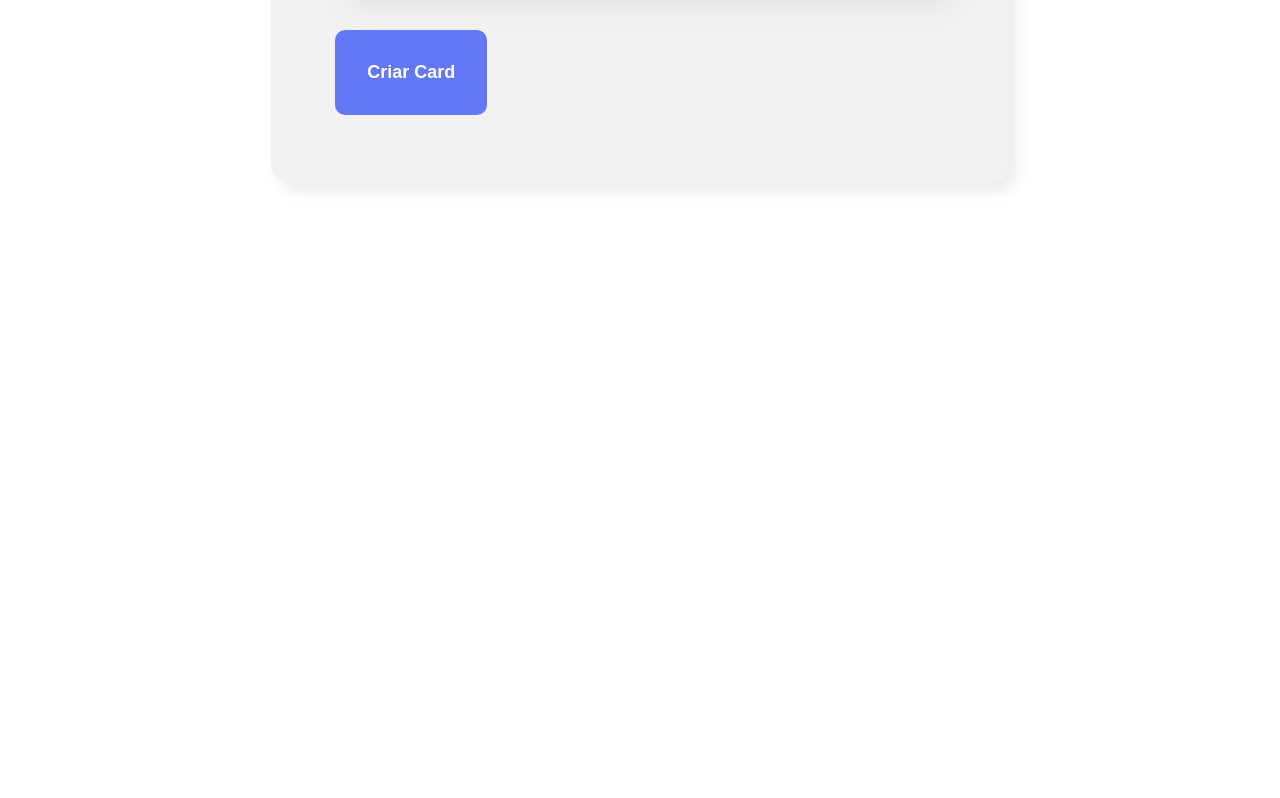
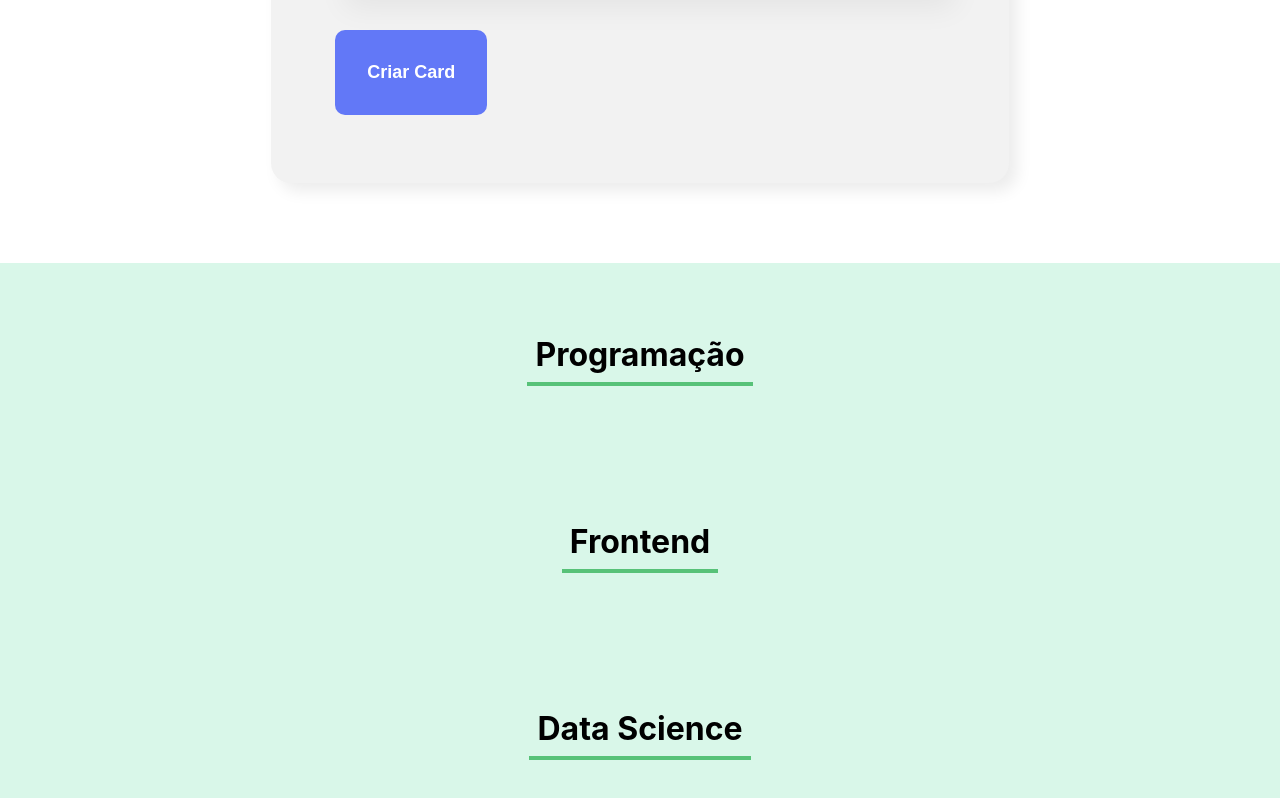
Before and after one commit to resianlucas/organo, a React (Create React App) app: page / in a window 1280 px wide. Shown: the part 1214-2012 px from the top of the page. Before the commit the page ends 1477 px from the top, so only its background shows below. Built offline with nearby package versions, Linux system fonts and the light colour scheme.

Commit message:
criando o componente time

```diff
--- a/src/App.js
+++ b/src/App.js
@@ -2,6 +2,7 @@
 import { useState } from 'react';
 import Banner from './componentes/Banner';
 import Formulario from './componentes/Formulario';
+import Time from './componentes/Time';
 
 function App() {
 
@@ -17,6 +18,9 @@ function App() {
     <div className="App">
       <Banner />
       <Formulario aoColaboradorCadastrado={colaborador => aoNovoColaboradorAdicionado(colaborador)}/>
+      <Time nome="Programação"/>
+      <Time nome="Frontend"/>
+      <Time nome="Data Science"/>
     </div>
   );
 }
--- a/src/componentes/CampoTexto/index.js
+++ b/src/componentes/CampoTexto/index.js
@@ -9,7 +9,7 @@ const CampoTexto = (props) => {
     return (
         <div className="campo-texto">
             <label>{props.label}</label>
-            <input value={props.valor} onChange={aoDigitado} required={props.obrigatorio} placeholder={props. placeholder}/>
+            <input value={props.valor} onChange={aoDigitado} required={props.obrigatorio} placeholder={props.placeholder}/>
         </div>
     )
 }
--- /dev/null
+++ b/src/componentes/Time/Time.css
@@ -0,0 +1,12 @@
+.time {
+    text-align: center;
+    padding: 32px;
+    background-color: #D9f7E9;
+}
+
+.time h3 {
+    font-size: 32px;
+    border-bottom: 4px solid #57C278;
+    display: inline-block;
+    padding: 8px;
+}
--- /dev/null
+++ b/src/componentes/Time/index.js
@@ -0,0 +1,12 @@
+import './Time.css'
+
+const Time = (props) => {
+    return (
+        <section className='time'>
+            <h3>{props.nome}</h3>
+
+        </section>
+    )
+}
+
+export default Time
```
